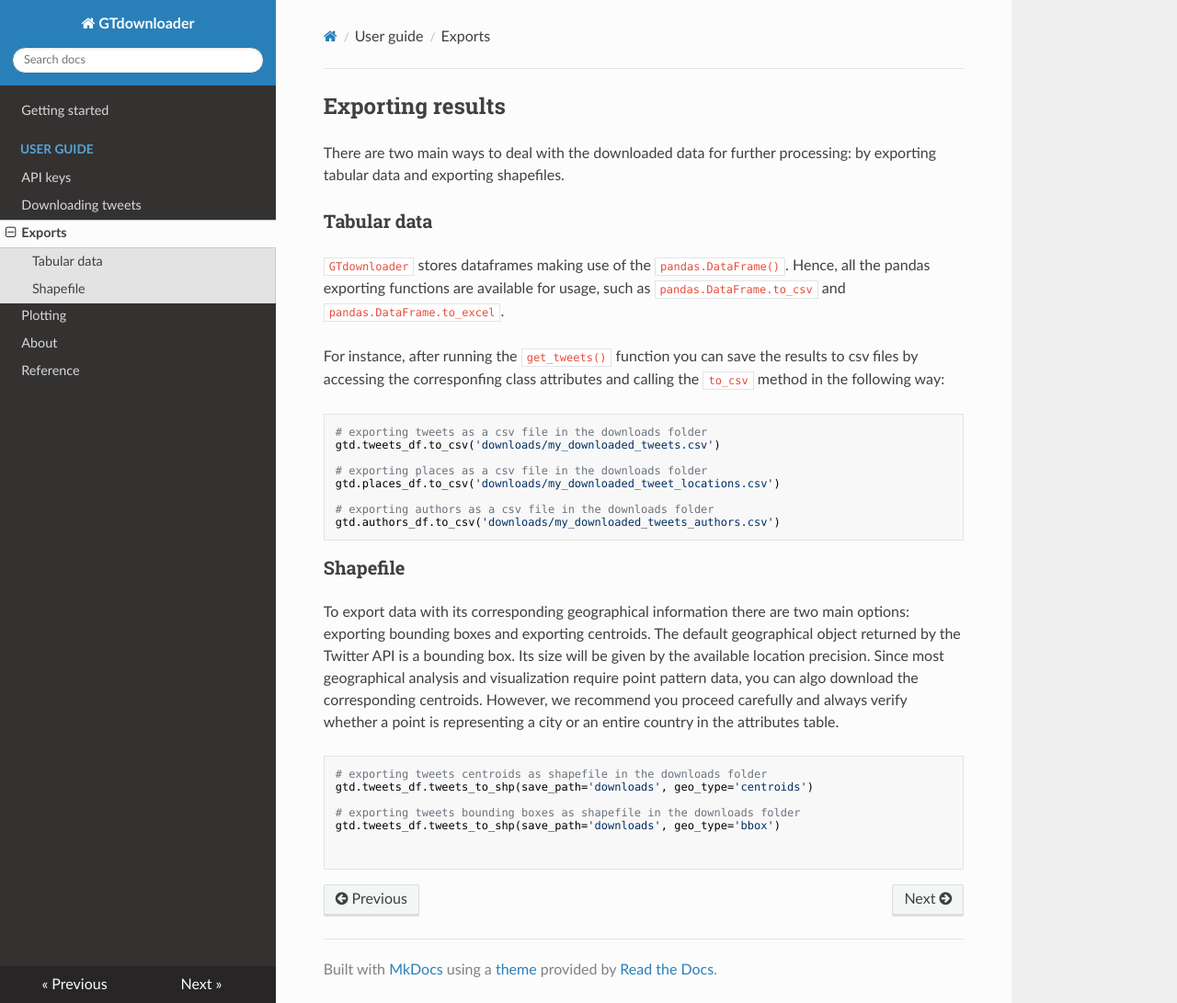
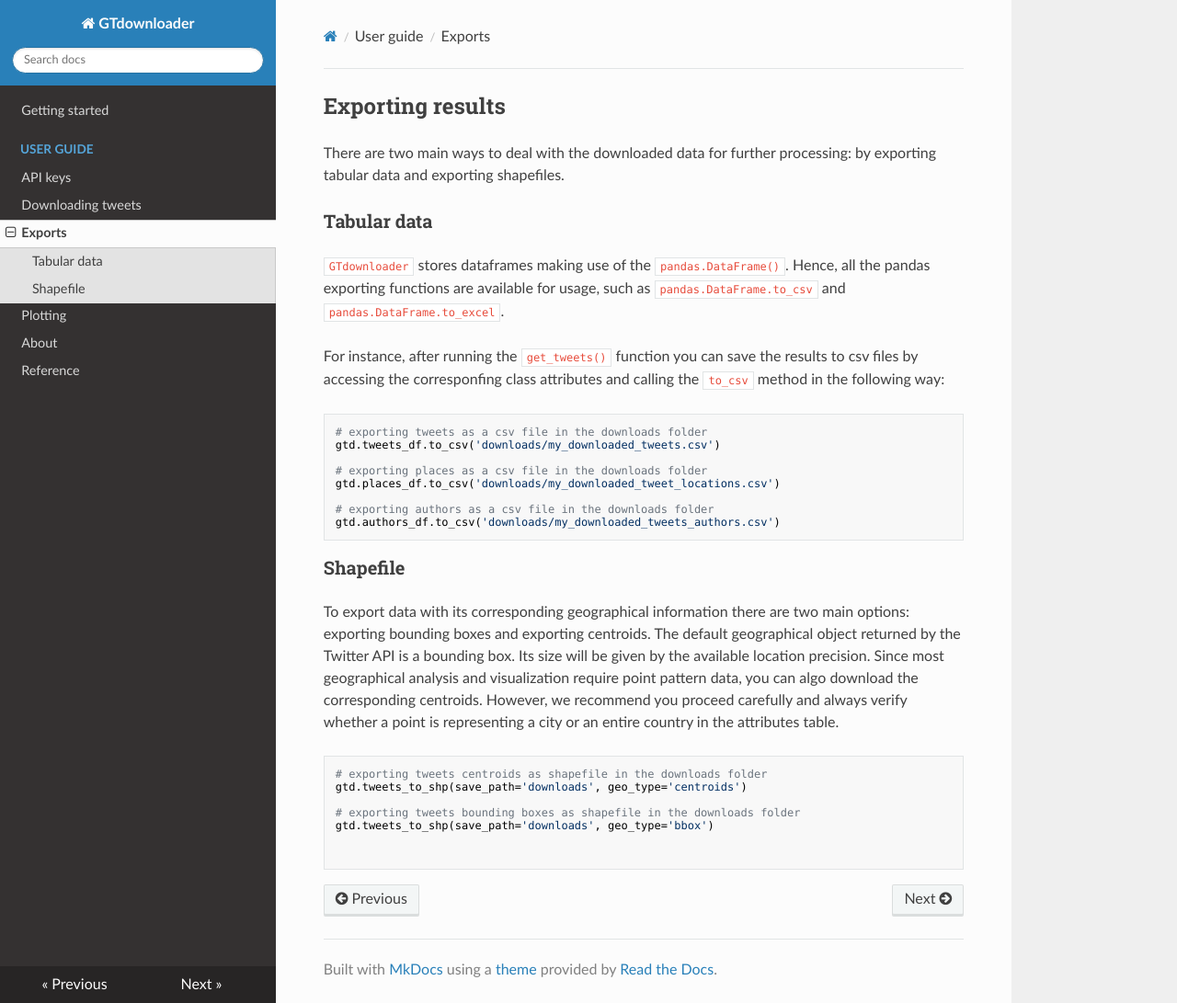
Before and after one commit to jugacostase/gtdownloader, an MkDocs documentation site: the page built from docs/sections/export.md, in a window 1280 px wide and 1091 px high. Shown: the whole window at 92% size. Built offline with MkDocs 1.6.1, drawn with Linux system fonts in a browser that asks for light colours; nearby versions of some CDN libraries.

Commit message:
Updated export methods to reflect current changes in api response. Fixed typo in documentation

````diff
--- a/docs/sections/export.md
+++ b/docs/sections/export.md
@@ -23,10 +23,10 @@ To export data with its corresponding geographical information there are two mai
 
 ```python
 # exporting tweets centroids as shapefile in the downloads folder
-gtd.tweets_df.tweets_to_shp(save_path='downloads', geo_type='centroids')
+gtd.tweets_to_shp(save_path='downloads', geo_type='centroids')
 
 # exporting tweets bounding boxes as shapefile in the downloads folder
-gtd.tweets_df.tweets_to_shp(save_path='downloads', geo_type='bbox')
+gtd.tweets_to_shp(save_path='downloads', geo_type='bbox')
 
 
 ```
````
Also changed, not shown: 1 other file.
